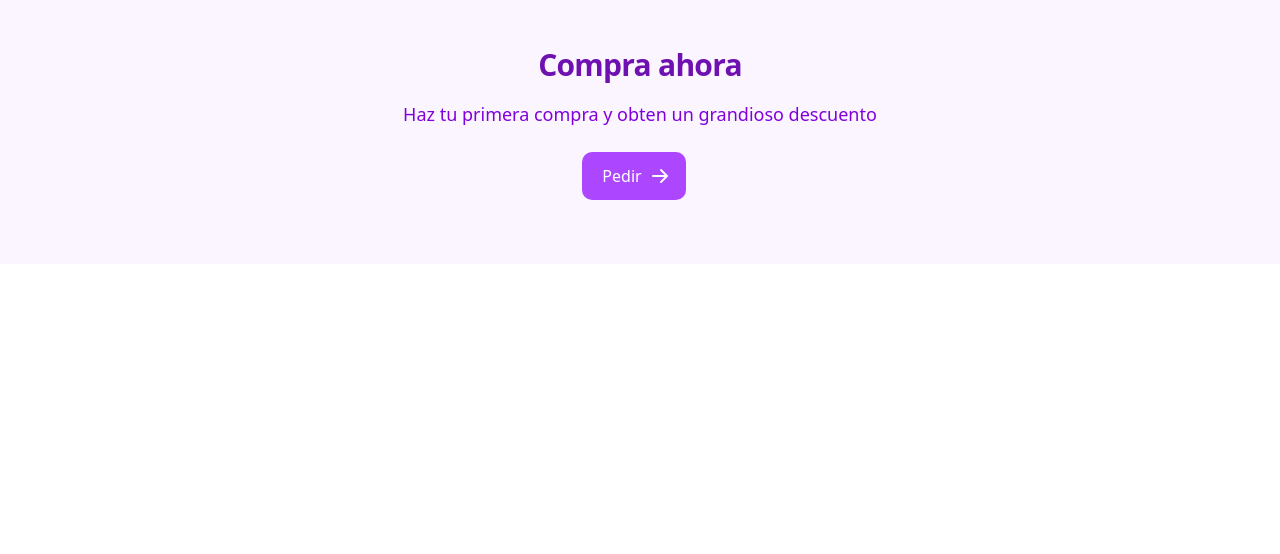
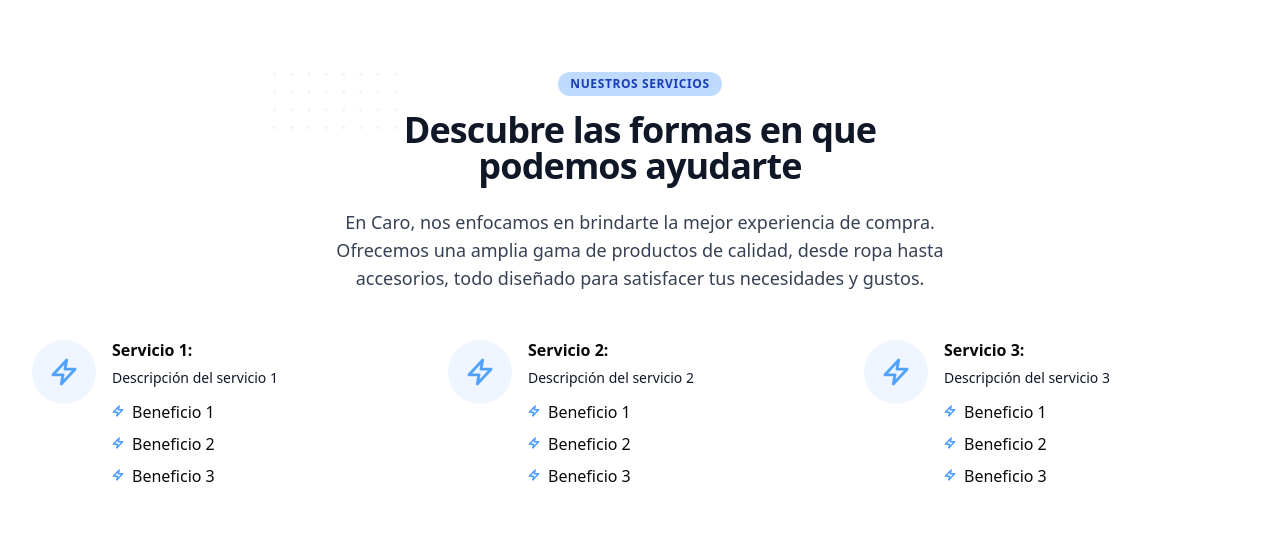
Before and after one commit to SamaelMedina28/Ventas_caro, a React (Vite) app: page / in a window 1280 px wide. Shown: the part 2520-3074 px from the top of the page. Before the commit the page ends 2784 px from the top, so only its background shows below. Built offline with nearby package versions, Linux system fonts and the light colour scheme.

Commit message:
Seccion de servicio y acomodo de seccion de llamada a la accion

```diff
--- a/src/App.tsx
+++ b/src/App.tsx
@@ -2,6 +2,7 @@ import HeroSection from "./components/sections/HeroSection";
 import NavHeader from "./components/sections/Navbar";
 import Productos from "./components/sections/Productos";
 import CallToAction from "./components/CallToAction";
+import Servicios from "./components/sections/Servicios";
 
 export default function App() {
   return (
@@ -9,6 +10,7 @@ export default function App() {
       <NavHeader/>
       <HeroSection/>
       <Productos/>
+      <Servicios/>
       <CallToAction/>
     </div>
   )
--- a/src/components/sections/Productos.tsx
+++ b/src/components/sections/Productos.tsx
@@ -125,7 +125,7 @@ export default function Productos() {
     <section className="max-w-7xl mx-auto" id="products">
       <div className="flex flex-col items-center justify-center gap-6 my-24">
         <BoxReveal boxColor="rgb(139, 92, 246, 0.8)" duration={0.5}>
-          <h2 className="text-4xl font-bold text-purple-500">Productos</h2>
+          <h2 className="text-4xl md:text-5xl font-bold text-purple-500">Productos</h2>
         </BoxReveal>
         <div className="flex items-center justify-center py-4 md:py-8 flex-wrap">
           <button type="button" className="text-purple-700 border border-purple-600 bg-white hover:bg-purple-200 hover:text-purple-600 focus:outline-none rounded-full text-base font-medium px-5 py-2.5 text-center me-3 mb-3" onClick={() => setTipo("all")}>Todos</button>
--- /dev/null
+++ b/src/components/sections/Servicios.tsx
@@ -0,0 +1,84 @@
+import { motion } from "motion/react";
+
+export default function Servicios() {
+  return (
+    <div className="px-4 py-16 mx-auto sm:max-w-xl md:max-w-full lg:max-w-screen-xl md:px-24 lg:px-8 lg:py-20" id="services">
+
+      <div className="max-w-xl mb-10 md:mx-auto sm:text-center lg:max-w-2xl md:mb-12">
+        <div>
+          <p
+            className="inline-block px-3 py-1 mb-4 text-xs font-semibold tracking-wider uppercase rounded-full bg-blue-200 text-blue-800">
+            Nuestros servicios
+          </p>
+        </div>
+        <h2
+          className="max-w-lg mb-6 font-sans text-3xl font-bold leading-none tracking-tight text-gray-900 sm:text-4xl md:mx-auto">
+          <span className="relative inline-block">
+
+            <svg viewBox="0 0 52 24" fill="currentColor"
+              className="absolute top-0 left-0 z-0 hidden w-32 -mt-8 -ml-20 text-slate-100 lg:w-32 lg:-ml-28 lg:-mt-10 sm:block">
+              <defs>
+                <pattern id="fdca20a0-aeb4-4caf-ba1b-4351eee42363" x="0" y="0" width=".135"
+                  height=".30">
+                  <circle cx="1" cy="1" r=".7"></circle>
+                </pattern>
+              </defs>
+              <rect fill="url(#fdca20a0-aeb4-4caf-ba1b-4351eee42363)" width="52" height="24"></rect>
+            </svg>
+
+            <span className="relative">Descubre las formas en que podemos ayudarte</span>
+          </span>
+        </h2>
+        <p className="text-base text-gray-700 md:text-lg">En Caro, nos enfocamos en brindarte la mejor experiencia de compra. Ofrecemos una amplia gama de productos de calidad, desde ropa hasta accesorios, todo diseñado para satisfacer tus necesidades y gustos.</p>
+      </div>
+
+
+      <div className="grid max-w-md gap-8 row-gap-10 sm:mx-auto lg:max-w-full lg:grid-cols-3">
+        <Servicio nombre="Servicio 1" descripcion="Descripción del servicio 1" beneficios={["Beneficio 1", "Beneficio 2", "Beneficio 3"]} />
+        <Servicio nombre="Servicio 2" descripcion="Descripción del servicio 2" beneficios={["Beneficio 1", "Beneficio 2", "Beneficio 3"]} />
+        <Servicio nombre="Servicio 3" descripcion="Descripción del servicio 3" beneficios={["Beneficio 1", "Beneficio 2", "Beneficio 3"]} />
+      </div>
+    </div>
+  )
+}
+
+
+type Props = {
+  nombre: string;
+  descripcion: string;
+  beneficios: string[];
+}
+
+function Servicio({ nombre, descripcion, beneficios }: Props) {
+  return (
+    <motion.div className="flex flex-col sm:flex-row" initial={{ opacity: 0, y: 50 }} whileInView={{ opacity: 1, y: 0 }} transition={{ duration: 0.8 }} viewport={{ once: true, amount: 0.2 }}>
+      <div className="sm:mr-4">
+        <div className="flex items-center justify-center w-16 h-16 mb-4 rounded-full bg-blue-50">
+          <svg className="w-12 h-12 text-blue-400" stroke="currentColor" viewBox="0 0 52 52">
+            <polygon stroke-width="3" stroke-linecap="round" stroke-linejoin="round" fill="none"
+              points="29 13 14 29 25 29 23 39 38 23 27 23"></polygon>
+          </svg>
+        </div>
+      </div>
+      <div>
+        <h6 className="mb-2 font-semibold leading-5">{nombre}:</h6>
+        <p className="mb-3 text-sm text-gray-900">
+          {descripcion}
+        </p>
+        <ul className="mb-4 -ml-1 space-y-2">
+          {beneficios.map((beneficio, index) => (
+            <li key={index} className="flex items-start">
+              <span className="mr-1">
+                <svg className="w-5 h-5 mt-px text-blue-400" stroke="currentColor" viewBox="0 0 52 52">
+                  <polygon stroke-width="4" stroke-linecap="round" stroke-linejoin="round" fill="none"
+                    points="29 13 14 29 25 29 23 39 38 23 27 23"></polygon>
+              </svg>
+            </span>
+          {beneficio}
+          </li>
+        ))}
+        </ul>
+      </div>
+    </motion.div>
+  )
+}
```
